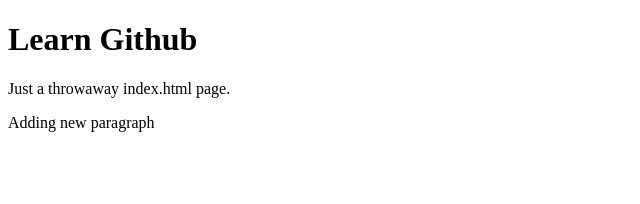
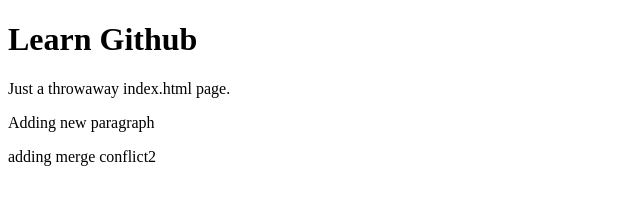
Before and after one commit to Kaleidics/learn-github, a plain HTML site: page index.html in a window 1280 px wide. Shown: the whole page, without its empty margins (0-640 px from the left). Drawn offline with Linux system fonts and the light colour scheme.

Commit message:
merge conflict 2

```diff
--- a/index.html
+++ b/index.html
@@ -7,5 +7,6 @@
   <h1>Learn Github</h1>
   <p>Just a throwaway index.html page.</p>
   <p>Adding new paragraph</p>
+  <p>adding merge conflict2</p>
 </body>
 </html>
```
